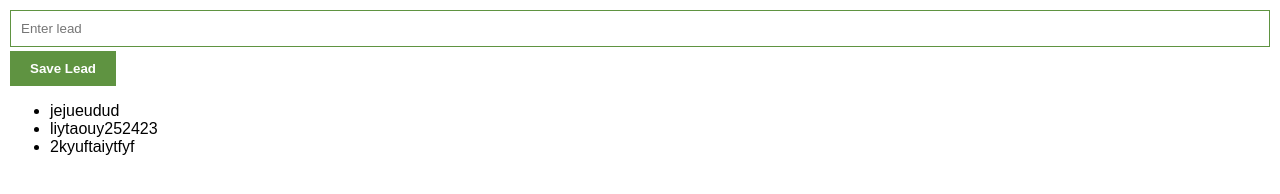
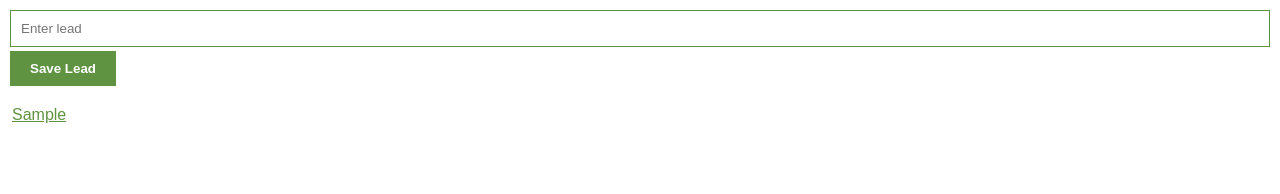
Before and after one commit to sami-bouguettaya/learning-js-basics, a browser extension: page proj_03/index.html in a window 1280 px wide. Both pictures are taken after typing "Sample" into the empty fields and a click on the button "Save Lead". Drawn offline with Linux system fonts and the light colour scheme.

Commit message:
working on..

```diff
--- a/proj_03/index.js
+++ b/proj_03/index.js
@@ -1,16 +1,28 @@
 
 
-let myleads = ["jejueudud","liytaouy252423", "2kyuftaiytfyf"];
+let myleads = [];
 const inputEl = document.getElementById("input-el");
 const inputBtn = document.getElementById("input-btn");
 const ulEl = document.getElementById("ul-el");
 
 inputBtn.addEventListener("click", function() {
     myleads.push(inputEl.value);
-    console.log(myleads);
-    inputEl.value = "";  // Clear the input field after saving the value
+    inputEl.value = "";
+    renderLeads();
 });
 
-for(let i = 0 ; i< myleads.length ; i++){
-    ulEl.innerHTML += "<li>"+ myleads[i] +"</li>";
+
+function renderLeads(){
+    let listeItems =""
+   for(let i = 0 ; i< myleads.length ; i++){
+    // listeItems += "<li><a target='_blank'href='"+ myleads[i]+"'>"+ myleads[i]+" </a> </li>"
+    listeItems +=   `<li>
+                         <a target='_blank'href='${myleads[i]}'>
+                           ${myleads[i]}
+                         </a>
+                     </li>
+                     `
+     }
+       ulEl.innerHTML = listeItems ;
+
 }
--- a/proj_03/style.css
+++ b/proj_03/style.css
@@ -2,6 +2,7 @@
     margin: 0px;
     padding: 10px;
     font-family: Arial, Helvetica, sans-serif;
+    min-width: 400px;
 }
 
 button{
@@ -28,20 +29,14 @@
     margin-bottom: 4px; ;
 }
 
-/* html,body{
-    margin: 0;
-    padding: 0;
-    font-family: Arial, Helvetica, sans-serif;
+ul{
+    margin-top: 20px;
+    list-style: none;
+    padding-left: 0;
 }
-
-#box{
-    cursor: pointer;
-background: lightseagreen;
-width: 200px;
-padding: 40px;
-text-align: center;
-margin: 20px auto;
-color: white;
-font-weight: bold;
-
-} */
+li{
+   margin-left: 2px;
+}
+a{
+   color: #5f9341;
+}
```
Also changed, not shown: proj_03/icon.png (added), proj_03/manifest.json (added).
